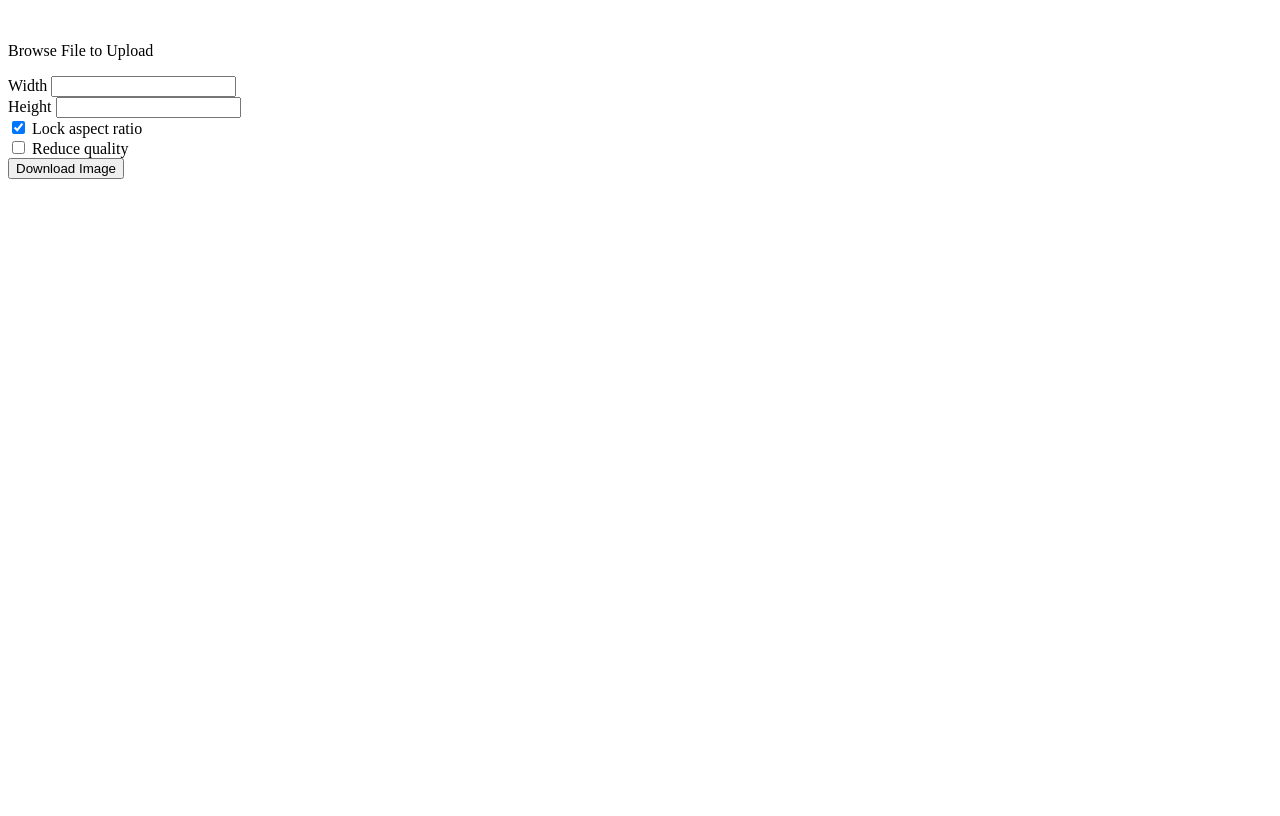
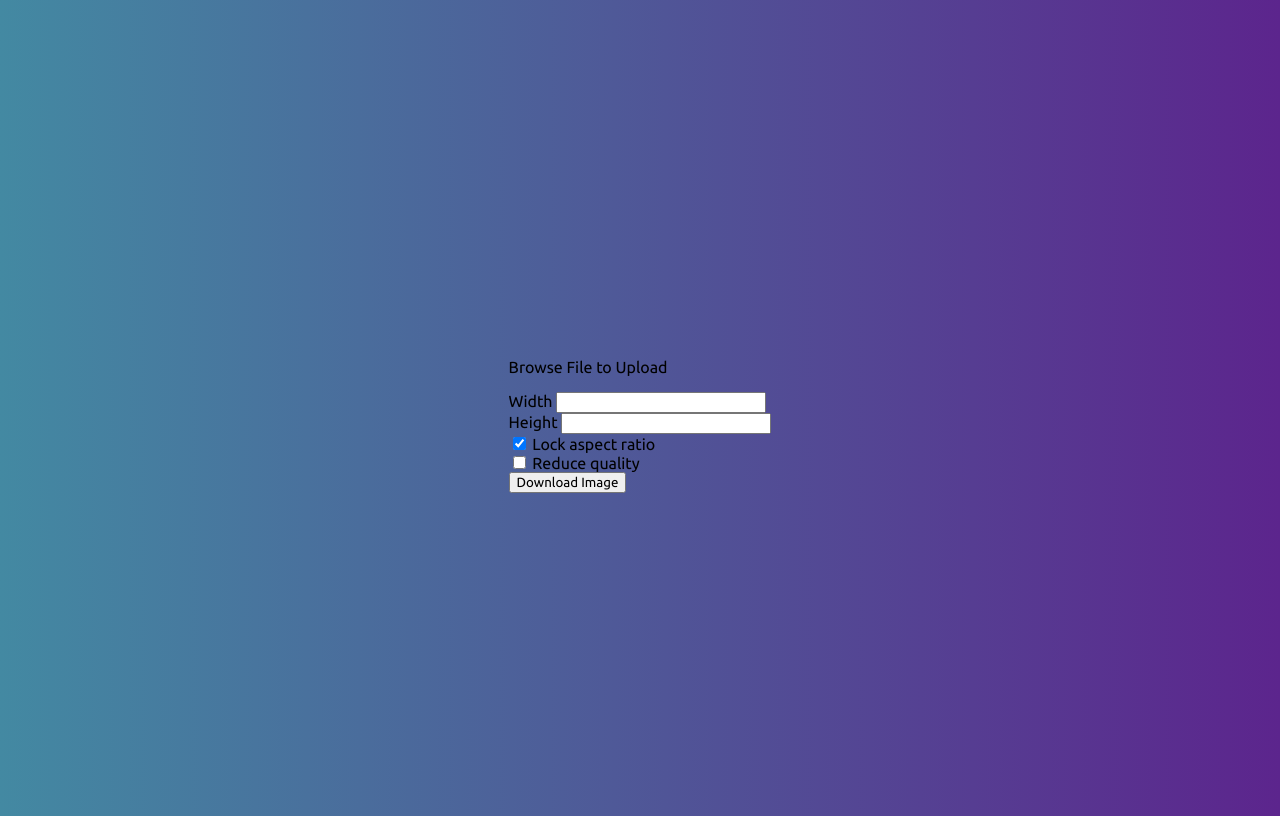
Before and after one commit to Pasan-Pahasara/Image-Resizer, a plain HTML site: page index.html in a window 1280 px wide. Drawn offline with Linux system fonts and the light colour scheme.

Commit message:
Customized Body in the css

```diff
--- a/assets/css/css.css
+++ b/assets/css/css.css
@@ -25,3 +25,13 @@
 ::-webkit-scrollbar-thumb {
     background: #b88962;
 }
+
+body{
+    display: flex;
+    align-items: center;
+    justify-content: center;
+    min-height: 100vh;
+    background: #5C258D;
+    background: -webkit-linear-gradient(to right, #4389A2, #5C258D);
+    background: linear-gradient(to right, #4389A2, #5C258D);
+}
--- a/index.html
+++ b/index.html
@@ -4,6 +4,7 @@
     <meta charset="UTF-8">
     <title>Image Resizer</title>
     <meta name="viewport" content="width=device-width, initial-scale=1.0">
+    <link rel="stylesheet" href="assets/css/css.css">
 </head>
 
 <body>
```
